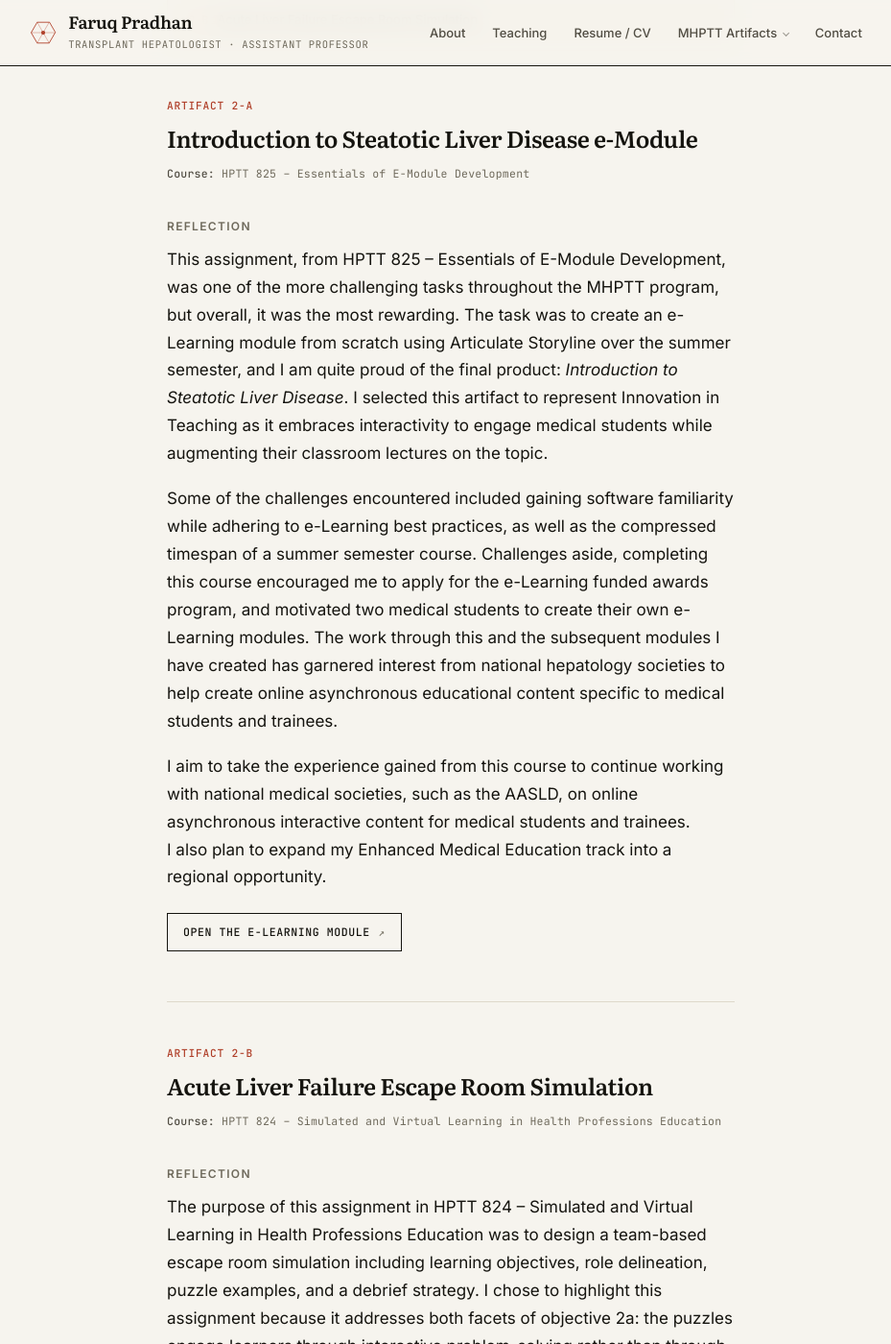
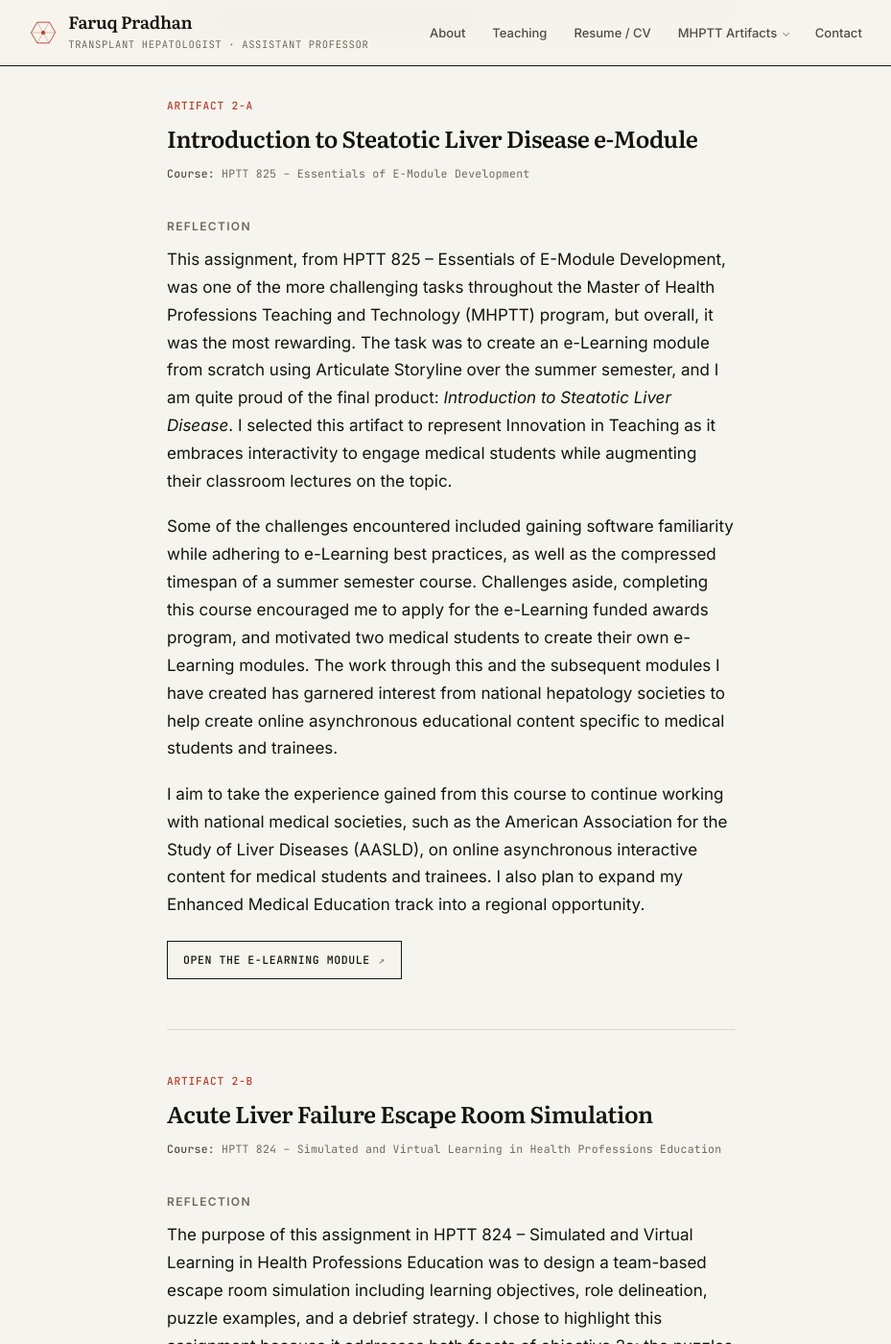
Before and after one commit to fpradhan/fpradhan.github.io, a Jekyll site: the page built from _competencies/2-innovation-in-teaching.md, in a window 1280 px wide and 1400 px high, scrolled down 455 px. Shown: the whole window at 96% size, without its empty margins (170-1099 px from the left). Built offline with Jekyll 4.4.1, drawn with Linux system fonts in a browser that asks for light colours.

Commit message:
Act on faculty feedback: new-tab artifacts, acronyms spelled out
Two recommendations from the week 2 review.

Artifacts opened in the same tab, so a reviewer had no way back to the
portfolio. All nine links that leave the page now carry target="_blank"
and rel="noopener": the five artifacts, the two external resources on
/teaching/, and the CV PDF on /resume/ and /cv/. Each also gains a
screen-reader-only "(opens in a new tab)", since a link that retargets
the window should say so. The four internal .dl go links stay in the same
tab, which is what they should do.

Acronyms are now written out on first use in each page's reflections:

  1-A  Master of Health Professions Teaching and Technology (MHPTT),
       electronic medical record (EMR)
  1-B  Reflection Evaluation for Learners' Enhanced Competencies Tool
       (REFLECT); MHPTT is left short, 1-A expands it earlier on the page
  2-A  MHPTT, American Association for the Study of Liver Diseases (AASLD)

2-B already spelled out CVVHD and 3-A uses none. Word counts move to 296,
218, 227, 267 and 290, all inside 200 to 300.

Co-Authored-By: Claude Opus 5 <noreply@anthropic.com>
Claude-Session: https://claude.ai/code/session_01SajNJDGDkt5q5fCgsPRcNk

```diff
--- a/_competencies/2-innovation-in-teaching.md
+++ b/_competencies/2-innovation-in-teaching.md
@@ -35,11 +35,12 @@ statement: >-
 ### Reflection
 
 This assignment, from HPTT 825 – Essentials of E-Module Development, was one of the more
-challenging tasks throughout the MHPTT program, but overall, it was the most rewarding. The task
-was to create an e-Learning module from scratch using Articulate Storyline over the summer
-semester, and I am quite proud of the final product: *Introduction to Steatotic Liver Disease*. I
-selected this artifact to represent Innovation in Teaching as it embraces interactivity to engage
-medical students while augmenting their classroom lectures on the topic.
+challenging tasks throughout the Master of Health Professions Teaching and Technology (MHPTT)
+program, but overall, it was the most rewarding. The task was to create an e-Learning module from
+scratch using Articulate Storyline over the summer semester, and I am quite proud of the final
+product: *Introduction to Steatotic Liver Disease*. I selected this artifact to represent
+Innovation in Teaching as it embraces interactivity to engage medical students while augmenting
+their classroom lectures on the topic.
 
 Some of the challenges encountered included gaining software familiarity while adhering to
 e-Learning best practices, as well as the compressed timespan of a summer semester course.
@@ -50,10 +51,11 @@ hepatology societies to help create online asynchronous educational content spec
 students and trainees.
 
 I aim to take the experience gained from this course to continue working with national medical
-societies, such as the AASLD, on online asynchronous interactive content for medical students and
-trainees. I also plan to expand my Enhanced Medical Education track into a regional opportunity.
+societies, such as the American Association for the Study of Liver Diseases (AASLD), on online
+asynchronous interactive content for medical students and trainees. I also plan to expand my
+Enhanced Medical Education track into a regional opportunity.
 
-<p><a class="dl ext" href="https://360.articulate.com/review/content/895c33e0-00ba-4da7-bfe8-b95ee220b54d/review" rel="noopener">Open the e-Learning module</a></p>
+<p><a class="dl ext" href="https://360.articulate.com/review/content/895c33e0-00ba-4da7-bfe8-b95ee220b54d/review" rel="noopener" target="_blank">Open the e-Learning module<span class="sr-only"> (opens in a new tab)</span></a></p>
 
 </section>
 
@@ -91,6 +93,6 @@ escape room scenario, but I feel that in the end I struck the right one. In the
 like to implement this activity with the medical students I train and work on developing the
 escape room activity over the next one or two years.
 
-<p><a class="dl" href="{{ '/assets/artifacts/hptt824-acute-liver-failure-escape-room.pdf' | relative_url }}">Download the simulation deck (PDF)</a></p>
+<p><a class="dl" href="{{ '/assets/artifacts/hptt824-acute-liver-failure-escape-room.pdf' | relative_url }}" rel="noopener" target="_blank">Download the simulation deck (PDF)<span class="sr-only"> (opens in a new tab)</span></a></p>
 
 </section>
```
Also changed, not shown: _competencies/1-instructional-methods.md (+11 -9 lines), _competencies/3-learning-theory.md (+1 -1 lines), cv.md (+1 -1 lines), resume.md (+1 -1 lines), teaching.md (+2 -2 lines).
